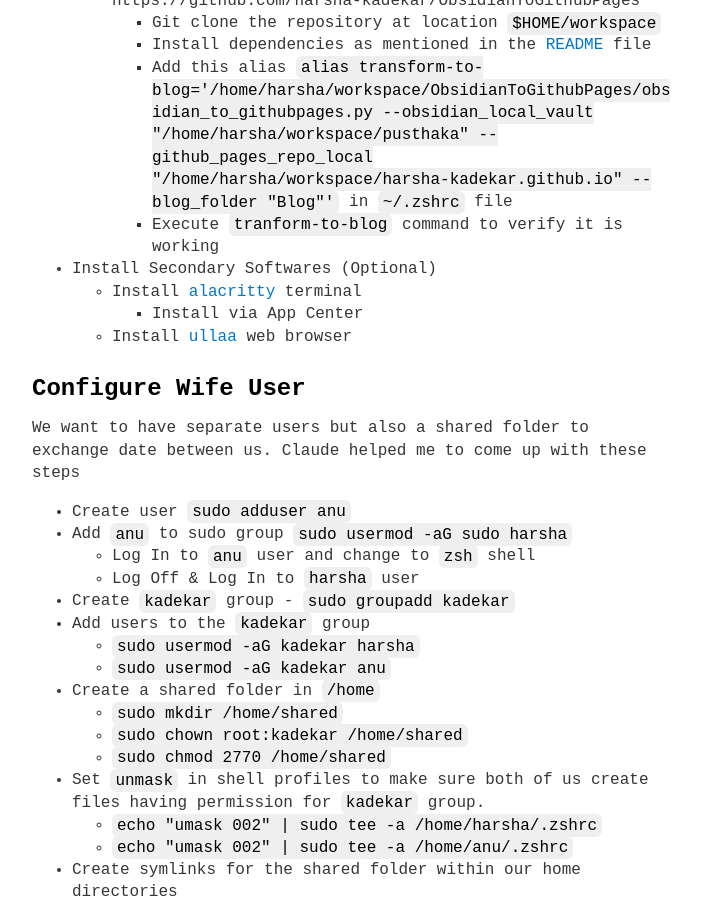
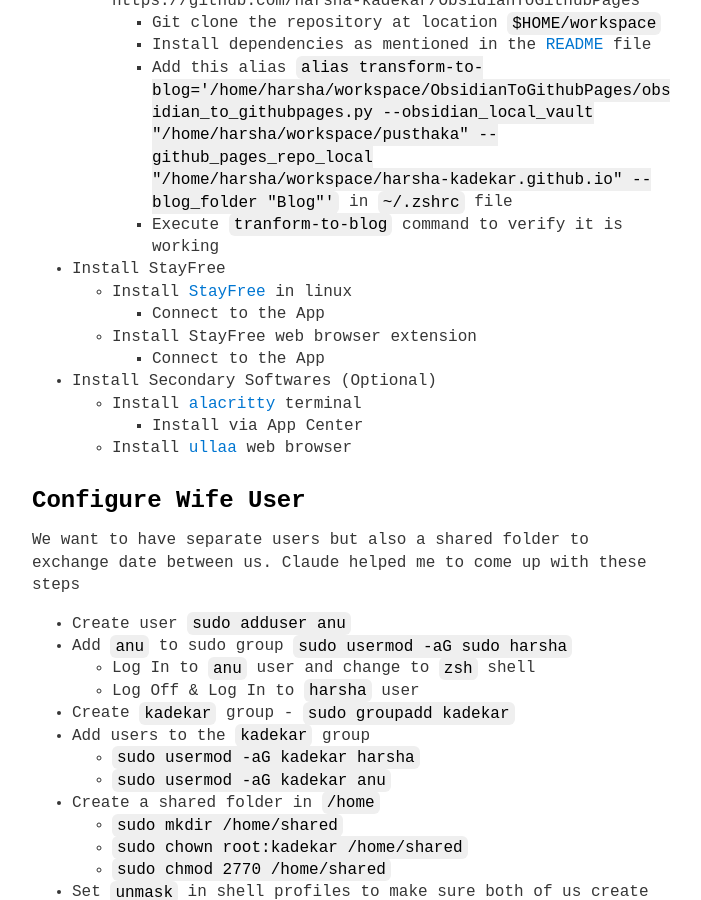
Before and after one commit to harsha-kadekar/harsha-kadekar.github.io, a Jekyll site: the page built from _posts/2026-02-14-my-personal-laptop-setup.md, in a window 1280 px wide and 900 px high, scrolled down 3755 px. Shown: the whole window, without its empty margins (288-989 px from the left). Built offline with Jekyll 4.4.1, drawn with Linux system fonts in a browser that asks for light colours.

```diff
--- a/_posts/2026-02-14-my-personal-laptop-setup.md
+++ b/_posts/2026-02-14-my-personal-laptop-setup.md
@@ -124,6 +124,11 @@ I use [Ubuntu](https://ubuntu.com/desktop) as the operating system. During the i
 		- Install dependencies as mentioned in the [README](https://github.com/harsha-kadekar/ObsidianToGithubPages/blob/main/README.md) file
 		- Add this alias `alias transform-to-blog='/home/harsha/workspace/ObsidianToGithubPages/obsidian_to_githubpages.py --obsidian_local_vault "/home/harsha/workspace/pusthaka" --github_pages_repo_local "/home/harsha/workspace/harsha-kadekar.github.io" --blog_folder "Blog"'` in `~/.zshrc` file
 		- Execute `tranform-to-blog` command to verify it is working
+- Install StayFree
+	- Install [StayFree](https://stayfreeapps.com) in linux
+		- Connect to the App
+	- Install StayFree web browser extension
+		- Connect to the App
 - Install Secondary Softwares (Optional)
 	- Install [alacritty](https://alacritty.org) terminal
 		- Install via App Center
```
Also changed, not shown: _posts/2022-05-13-my-development-configuration.md (+1 -0 lines), _posts/2026-02-15-notes-on-learning-to-code-with-llms---2026-02-15.md (added, +23 -0 lines).
